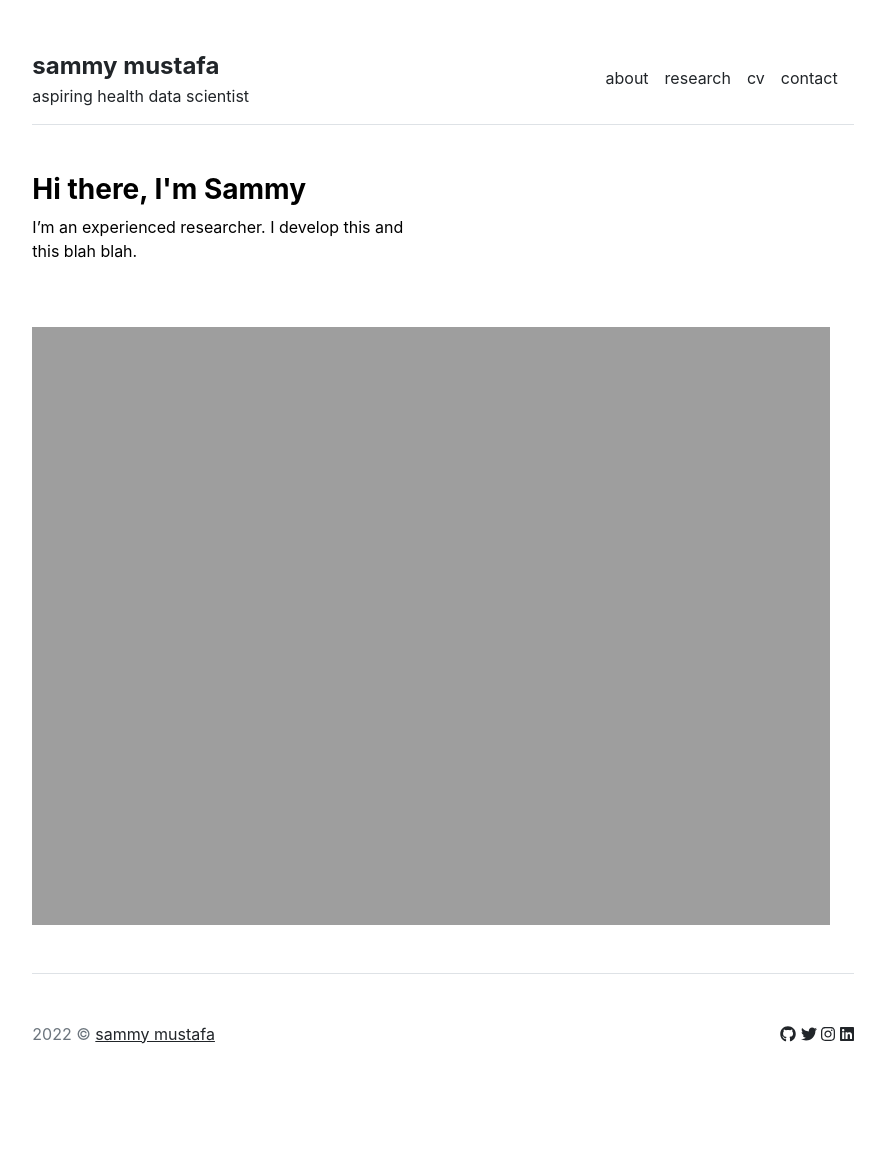
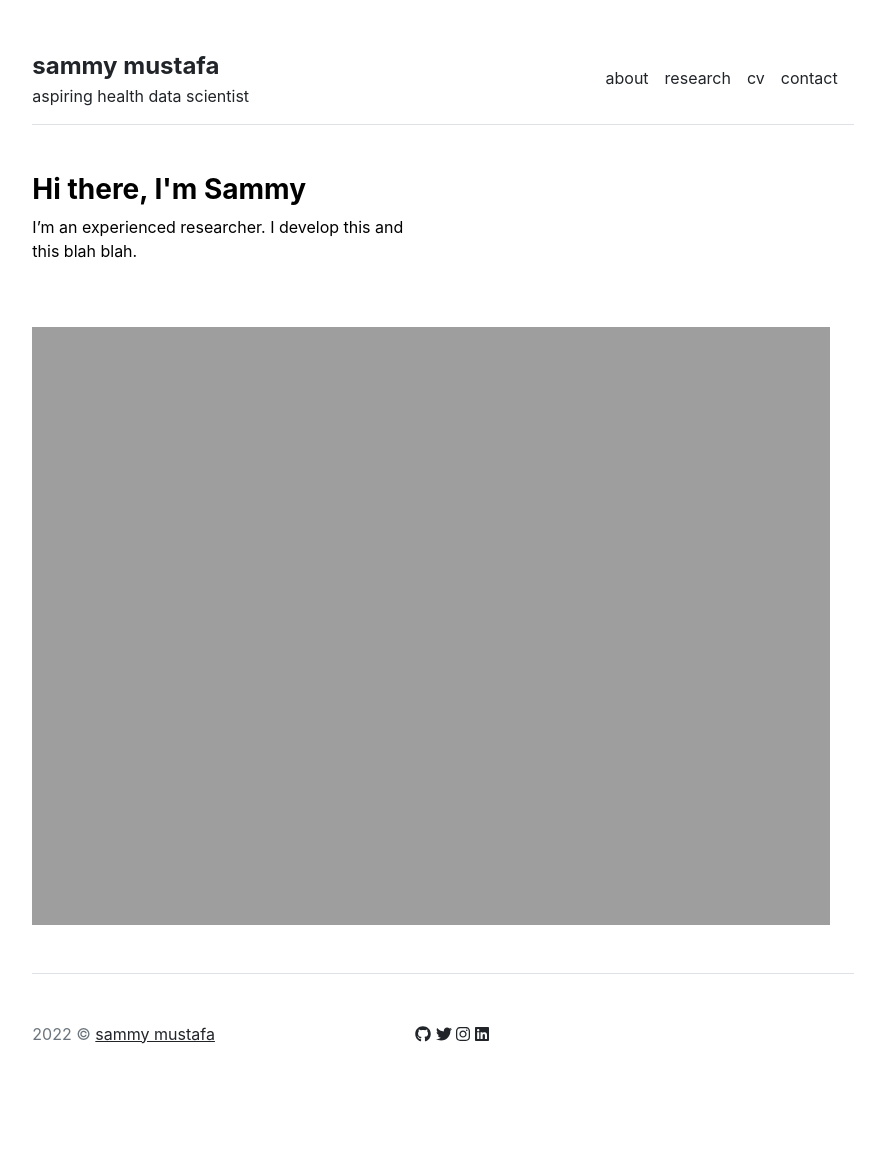
Before and after one commit to sammymustafa/sammymustafa.github.io, a Jekyll site: the page built from index.md, in a window 1280 px wide. Shown: the whole page, without its empty margins (197-1082 px from the left). Built offline with Jekyll 4.4.1, drawn with Linux system fonts in a browser that asks for light colours.

Commit message:
Update footer.html

```diff
--- a/_includes/footer.html
+++ b/_includes/footer.html
@@ -1,7 +1,7 @@
 <footer class="pt-5 my-5 text-muted border-top">
   <footer class="d-flex flex-column flex-md-row align-items-center pb-3 mb-5">
     <div class="copyright">{{site.time | date: '%Y'}} &copy; <a href="/">{{site.title}}</a></div>
-  <div class="col-md text-end social-media-icons">
+  <div class="text-end col-md-4 social-media-icons">
       {% for item in site.data.settings.social %}
         <a href="{{ item.link }}"><i class="fab fa-{{ item.icon }}"></i></a>
       {% endfor %}
```
